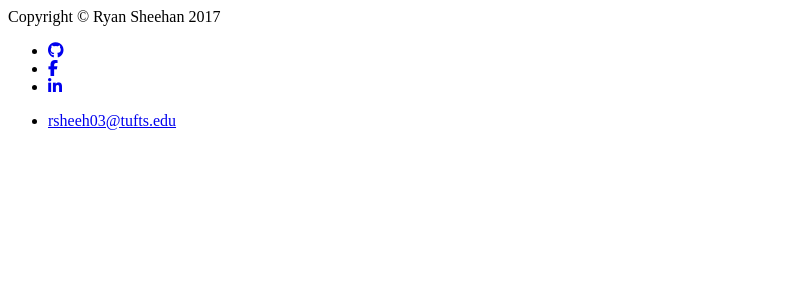
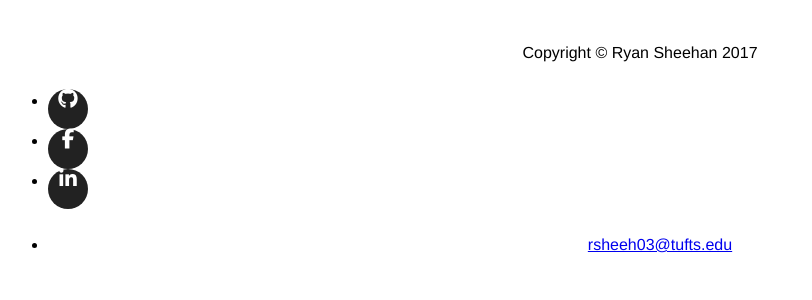
Before and after one commit to Ryan-Sheehan/Ryan-Sheehan.github.io, a Jekyll site: the page footer.html, which Jekyll copies as it is, in a window 1280 px wide. Shown: the top 300 px of the page, without its empty margins (0-812 px from the left). Built offline with Jekyll 4.4.1, drawn with Linux system fonts in a browser that asks for light colours; nearby versions of some CDN libraries.

Commit message:
Update footer.html

```diff
--- a/footer.html
+++ b/footer.html
@@ -1,6 +1,6 @@
 <html>
 <header>
-	<link rel="stylesheet" type="text/css" href="footer.css">
+	<link rel="stylesheet" type="text/css" href="/css/footer.css">
 	<script src="https://use.fontawesome.com/3b1fbcb7b8.js"></script>
 </header>
 <body>
```
